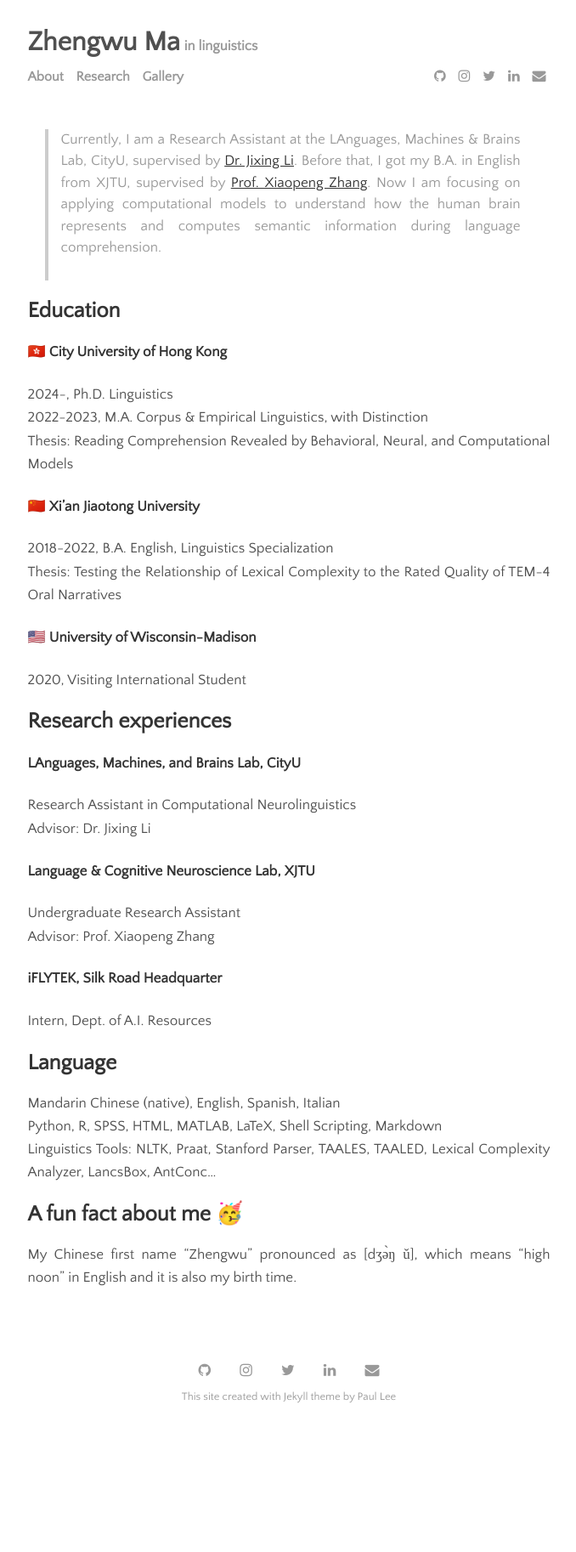
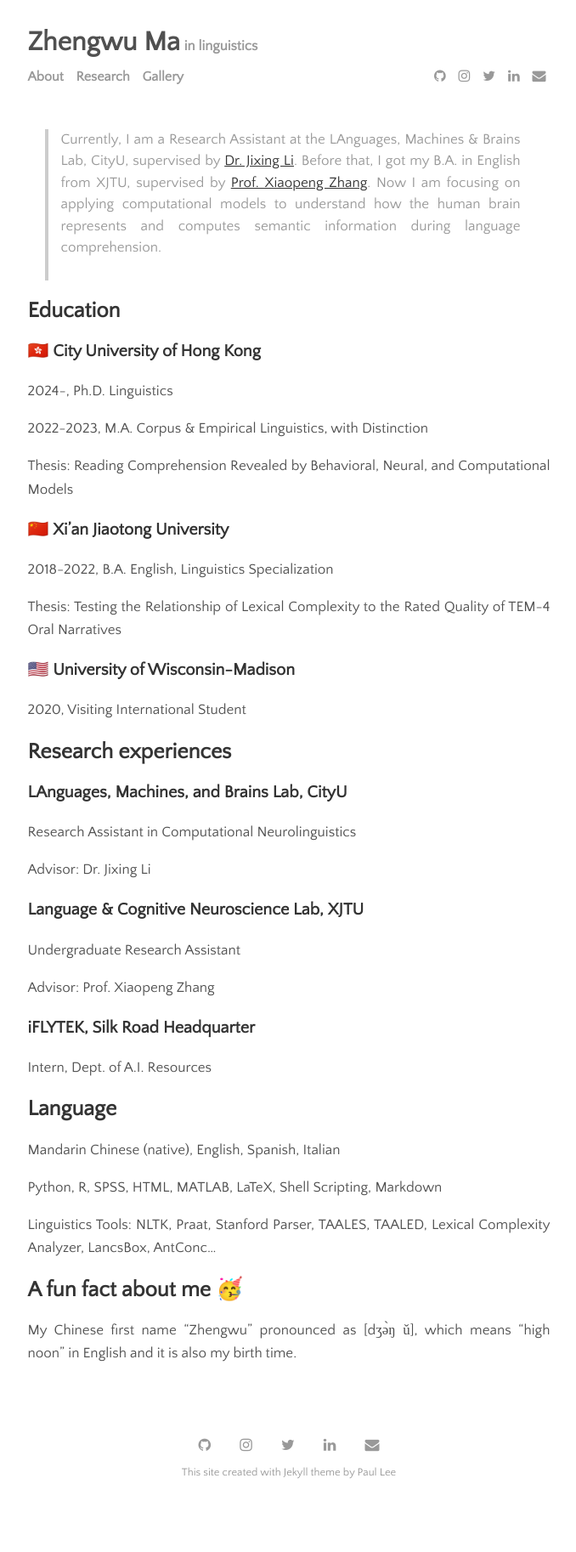
Before and after one commit to zhengwuma/zhengwuma.github.io, a Jekyll site: the page built from menu/about.md, in a window 1280 px wide. Shown: the whole page at 85% size, without its empty margins (300-978 px from the left). Built offline with Jekyll 4.4.1, drawn with Linux system fonts in a browser that asks for light colours; before the commit the page ends 1737 px from its top, so only the background shows below that.

```diff
--- a/menu/about.md
+++ b/menu/about.md
@@ -6,29 +6,41 @@ permalink: /about
 > Currently, I am a Research Assistant at the LAnguages, Machines & Brains Lab, CityU, supervised by [Dr. Jixing Li](https://jixing-li.github.io/). Before that, I got my B.A. in English from XJTU, supervised by [Prof. Xiaopeng Zhang](http://gr.xjtu.edu.cn/en/web/zhangxp). Now I am focusing on applying computational models to understand how the human brain represents and computes semantic information during language comprehension.<br><br>
 
 ## Education
-#### 🇭🇰 City University of Hong Kong
-2024-, Ph.D. Linguistics <br>
-2022-2023, M.A. Corpus & Empirical Linguistics, with Distinction <br>
+### 🇭🇰 City University of Hong Kong
+2024-, Ph.D. Linguistics
+
+2022-2023, M.A. Corpus & Empirical Linguistics, with Distinction
+
 Thesis: Reading Comprehension Revealed by Behavioral, Neural, and Computational Models
-#### 🇨🇳 Xi'an Jiaotong University
-2018-2022, B.A. English, Linguistics Specialization<br>
+
+### 🇨🇳 Xi'an Jiaotong University
+2018-2022, B.A. English, Linguistics Specialization
+
 Thesis: Testing the Relationship of Lexical Complexity to the Rated Quality of TEM-4 Oral Narratives
-#### 🇺🇸 University of Wisconsin-Madison
+
+### 🇺🇸 University of Wisconsin-Madison
 2020, Visiting International Student
 
 ## Research experiences
-#### LAnguages, Machines, and Brains Lab, CityU
-Research Assistant in Computational Neurolinguistics<br>
+### LAnguages, Machines, and Brains Lab, CityU
+
+Research Assistant in Computational Neurolinguistics
+
 Advisor: Dr. Jixing Li
-#### Language & Cognitive Neuroscience Lab, XJTU
-Undergraduate Research Assistant<br>
+
+### Language & Cognitive Neuroscience Lab, XJTU
+Undergraduate Research Assistant
+
 Advisor: Prof. Xiaopeng Zhang
-#### iFLYTEK, Silk Road Headquarter
+
+### iFLYTEK, Silk Road Headquarter
 Intern, Dept. of A.I. Resources
 
 ## Language
-Mandarin Chinese (native), English, Spanish, Italian<br>
-Python, R, SPSS, HTML, MATLAB, LaTeX, Shell Scripting, Markdown<br>
+Mandarin Chinese (native), English, Spanish, Italian
+
+Python, R, SPSS, HTML, MATLAB, LaTeX, Shell Scripting, Markdown
+
 Linguistics Tools: NLTK, Praat, Stanford Parser, TAALES, TAALED, Lexical Complexity Analyzer, LancsBox, AntConc...
 
 ## A fun fact about me 🥳
```
